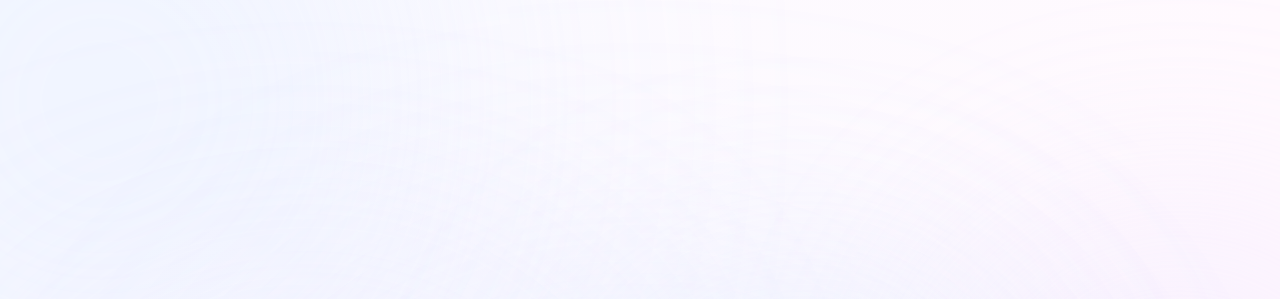
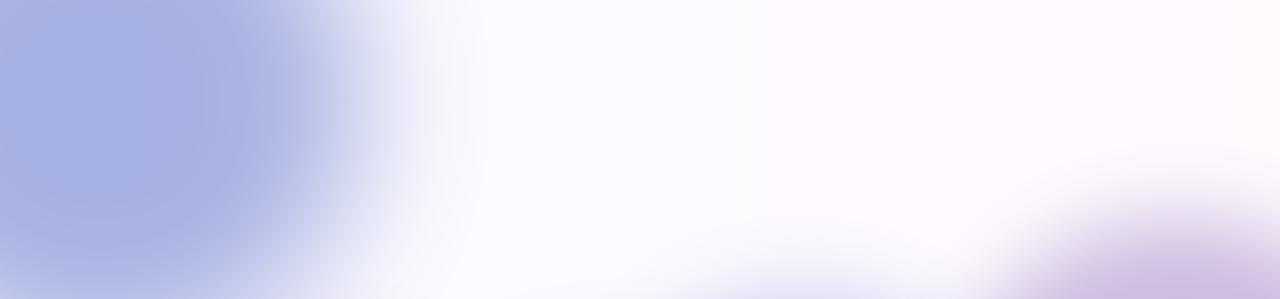
Before and after one commit to superficialadam/paritee-v3, a plain HTML site: page index.html in a window 1280 px wide. Shown: the top 299 px of the page. Drawn offline with Linux system fonts and the light colour scheme.

Commit message:
circle transition better

```diff
--- a/main.js
+++ b/main.js
@@ -133,10 +133,126 @@
 
   console.log('All animations initialized!');
 
+  // Circle configurations for each section
+  const circleConfigs = {
+    hero: {
+      circle1: { x: 0, y: 0, scale: 1, opacity: 0.4, fill: '#0E2683' },
+      circle2: { x: 0, y: 0, scale: 1, opacity: 0.3, fill: '#3B167A' },
+      circle3: { x: 0, y: 0, scale: 1, opacity: 0.35, fill: '#0E2683' },
+      circle4: { x: 0, y: 0, scale: 1, opacity: 0.45, fill: '#3B167A' },
+      circle5: { x: 0, y: 0, scale: 1, opacity: 0.3, fill: '#0E2683' }
+    },
+    section1: {
+      circle1: { x: 100, y: 50, scale: 1.2, opacity: 0.5, fill: '#2A45B8' },
+      circle2: { x: -50, y: 100, scale: 0.9, opacity: 0.4, fill: '#5C2F9A' },
+      circle3: { x: -100, y: -50, scale: 1.3, opacity: 0.3, fill: '#1A35A0' },
+      circle4: { x: 150, y: -100, scale: 1.1, opacity: 0.5, fill: '#6B3AAA' },
+      circle5: { x: -120, y: -80, scale: 0.8, opacity: 0.25, fill: '#3A55C8' }
+    },
+    section2: {
+      circle1: { x: -80, y: 120, scale: 0.8, opacity: 0.6, fill: '#4A65D8' },
+      circle2: { x: 100, y: -50, scale: 1.4, opacity: 0.25, fill: '#7C4FBA' },
+      circle3: { x: 50, y: 100, scale: 1.0, opacity: 0.45, fill: '#2A55B0' },
+      circle4: { x: -120, y: 80, scale: 0.9, opacity: 0.35, fill: '#8B5ACA' },
+      circle5: { x: 80, y: -120, scale: 1.2, opacity: 0.4, fill: '#5A75E8' }
+    },
+    section3: {
+      circle1: { x: 150, y: -80, scale: 1.5, opacity: 0.3, fill: '#6A85F8' },
+      circle2: { x: -100, y: -100, scale: 1.1, opacity: 0.5, fill: '#9C6FDA' },
+      circle3: { x: -50, y: 150, scale: 0.7, opacity: 0.6, fill: '#4A75D0' },
+      circle4: { x: 200, y: 50, scale: 1.3, opacity: 0.25, fill: '#AB7AEA' },
+      circle5: { x: -150, y: 100, scale: 1.0, opacity: 0.5, fill: '#7A95FF' }
+    },
+    section4: {
+      circle1: { x: -120, y: -120, scale: 1.1, opacity: 0.4, fill: '#8AA5FF' },
+      circle2: { x: 80, y: 80, scale: 1.2, opacity: 0.35, fill: '#BC8FFA' },
+      circle3: { x: 120, y: -80, scale: 1.4, opacity: 0.5, fill: '#6A95F0' },
+      circle4: { x: -80, y: -50, scale: 0.8, opacity: 0.6, fill: '#CB9AFF' },
+      circle5: { x: 50, y: 120, scale: 0.9, opacity: 0.45, fill: '#9AB5FF' }
+    }
+  };
+
+  // Get all sections
+  const sections = ['hero', 'section1', 'section2', 'section3', 'section4'];
+  let currentSectionIndex = 0;
+  let lastSectionIndex = -1;
+
+  // Function to interpolate circle properties based on scroll
+  const updateCirclesOnScroll = () => {
+    const scrollY = window.scrollY;
+    const windowHeight = window.innerHeight;
+    const scrollProgress = scrollY / windowHeight;
+
+    // Determine current section and interpolation progress
+    const sectionIndex = Math.floor(scrollProgress);
+    const sectionProgress = scrollProgress - sectionIndex;
+
+    const actualSectionIndex = Math.min(sectionIndex, sections.length - 1);
+
+    const currentSection = sections[actualSectionIndex];
+    const nextSection = sections[Math.min(actualSectionIndex + 1, sections.length - 1)];
+
+    const currentConfig = circleConfigs[currentSection];
+    const nextConfig = circleConfigs[nextSection];
+
+    // Animate each circle
+    for (let i = 1; i <= 5; i++) {
+      const circleKey = `circle${i}`;
+      const current = currentConfig[circleKey];
+      const next = nextConfig[circleKey];
+
+      // Interpolate values
+      const x = current.x + (next.x - current.x) * sectionProgress;
+      const y = current.y + (next.y - current.y) * sectionProgress;
+      const scale = current.scale + (next.scale - current.scale) * sectionProgress;
+      const opacity = current.opacity + (next.opacity - current.opacity) * sectionProgress;
+
+      // Use utils.set for immediate updates to avoid animation queue buildup
+      utils.set(`.circle-${i}`, {
+        x: x,
+        y: y,
+        scale: scale,
+        opacity: opacity
+      });
+
+      // Only animate color when entering a new section
+      if (actualSectionIndex !== lastSectionIndex && actualSectionIndex < sections.length - 1) {
+        animate(`.circle-${i} circle`, {
+          fill: [current.fill, next.fill],
+          duration: 1000,
+          ease: 'inOutSine'
+        });
+      }
+    }
+
+    lastSectionIndex = actualSectionIndex;
+  };
+
+  // Add scroll listener after hero animation completes
+  setTimeout(() => {
+    window.addEventListener('scroll', updateCirclesOnScroll);
+    updateCirclesOnScroll(); // Initial update
+  }, 5000); // Wait for hero animation to complete
+
+  // Store final positions after hero animation
+  let heroFinalPositions = {};
+
   // Background theme transition timeline
   const themeTimeline = createTimeline({
     duration: 5000,
-    ease: 'inOutQuad'
+    ease: 'inOutQuad',
+    onComplete: function() {
+      // Store the final positions of circles after hero animation
+      heroFinalPositions = {
+        circle1: { x: 150, y: 100, scale: 1.3, opacity: 0.4, fill: '#C8DDFF' },
+        circle2: { x: -100, y: 50, scale: 0.8, opacity: 0.3, fill: '#E8D8FF' },
+        circle3: { x: -80, y: -120, scale: 1.2, opacity: 0.35, fill: '#C8DDFF' },
+        circle4: { x: 200, y: -80, scale: 1.1, opacity: 0.45, fill: '#E8D8FF' },
+        circle5: { x: -150, y: -100, scale: 0.9, opacity: 0.3, fill: '#C8DDFF' }
+      };
+      // Update hero config with final positions
+      circleConfigs.hero = heroFinalPositions;
+    }
   });
 
   // Animate background gradient to much brighter mode by fading in the light background
--- a/style.css
+++ b/style.css
@@ -49,7 +49,7 @@
 
 .bg-circles svg {
   position: absolute;
-  filter: blur(150px);
+  filter: blur(50px);
 }
 
 .bg-circles .circle-1 {
```
Also changed, not shown: prompts.md (+24 -0 lines).
